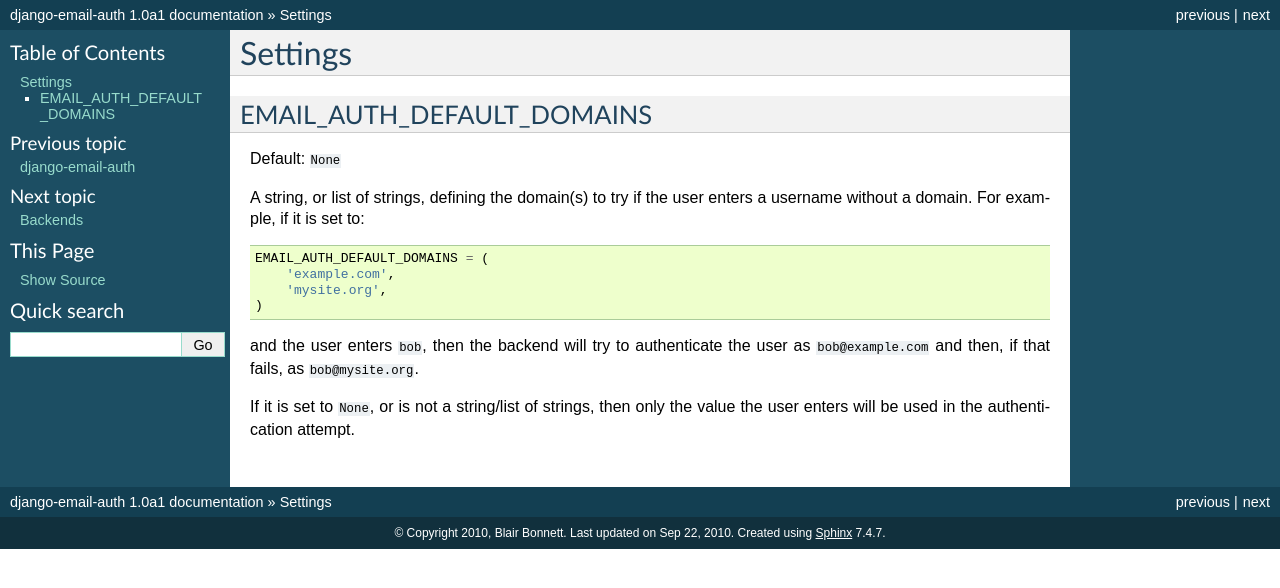
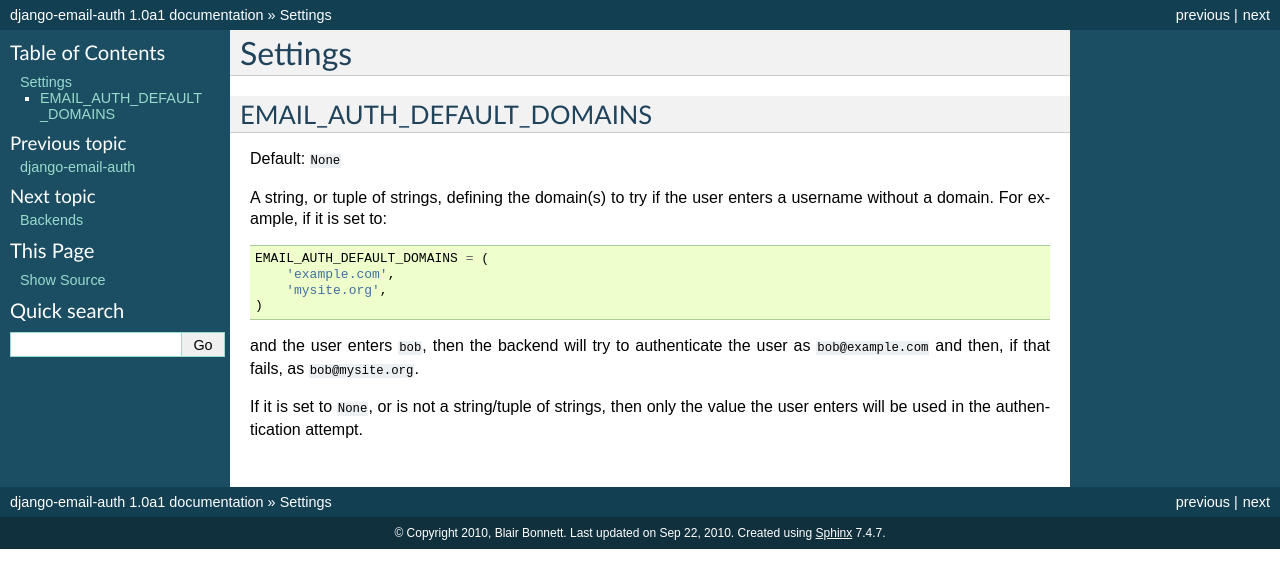
Before and after one commit to bcbnz/django-email-auth, a Sphinx documentation site: the page built from docs/settings.rst, in a window 1280 px wide. Shown: the top 588 px of the page. Built offline with Sphinx 7.4.7, drawn with Linux system fonts in a browser that asks for light colours.

Commit message:
Use a tuple rather than list for EMAIL_AUTH_DEFAULT_DOMAINS.

```diff
--- a/docs/settings.rst
+++ b/docs/settings.rst
@@ -8,7 +8,7 @@ EMAIL_AUTH_DEFAULT_DOMAINS
 
 Default: ``None``
 
-A string, or list of strings, defining the domain(s) to try if the user enters
+A string, or tuple of strings, defining the domain(s) to try if the user enters
 a username without a domain. For example, if it is set to::
 
     EMAIL_AUTH_DEFAULT_DOMAINS = (
@@ -19,5 +19,5 @@ a username without a domain. For example, if it is set to::
 and the user enters ``bob``, then the backend will try to authenticate the user
 as ``bob@example.com`` and then, if that fails, as ``bob@mysite.org``.
 
-If it is set to ``None``, or is not a string/list of strings, then only the
+If it is set to ``None``, or is not a string/tuple of strings, then only the
 value the user enters will be used in the authentication attempt.
```
Also changed, not shown: 1 other file.
